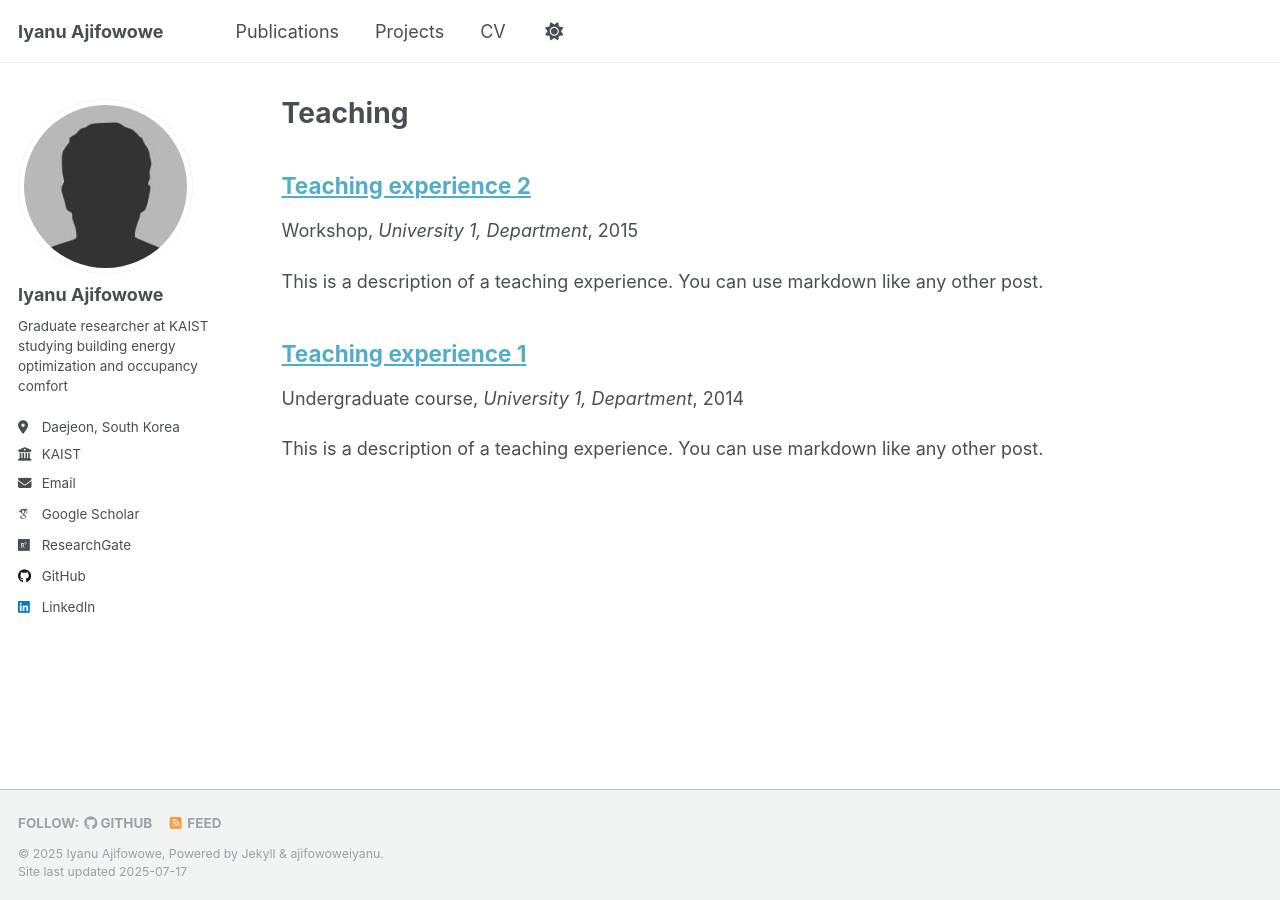
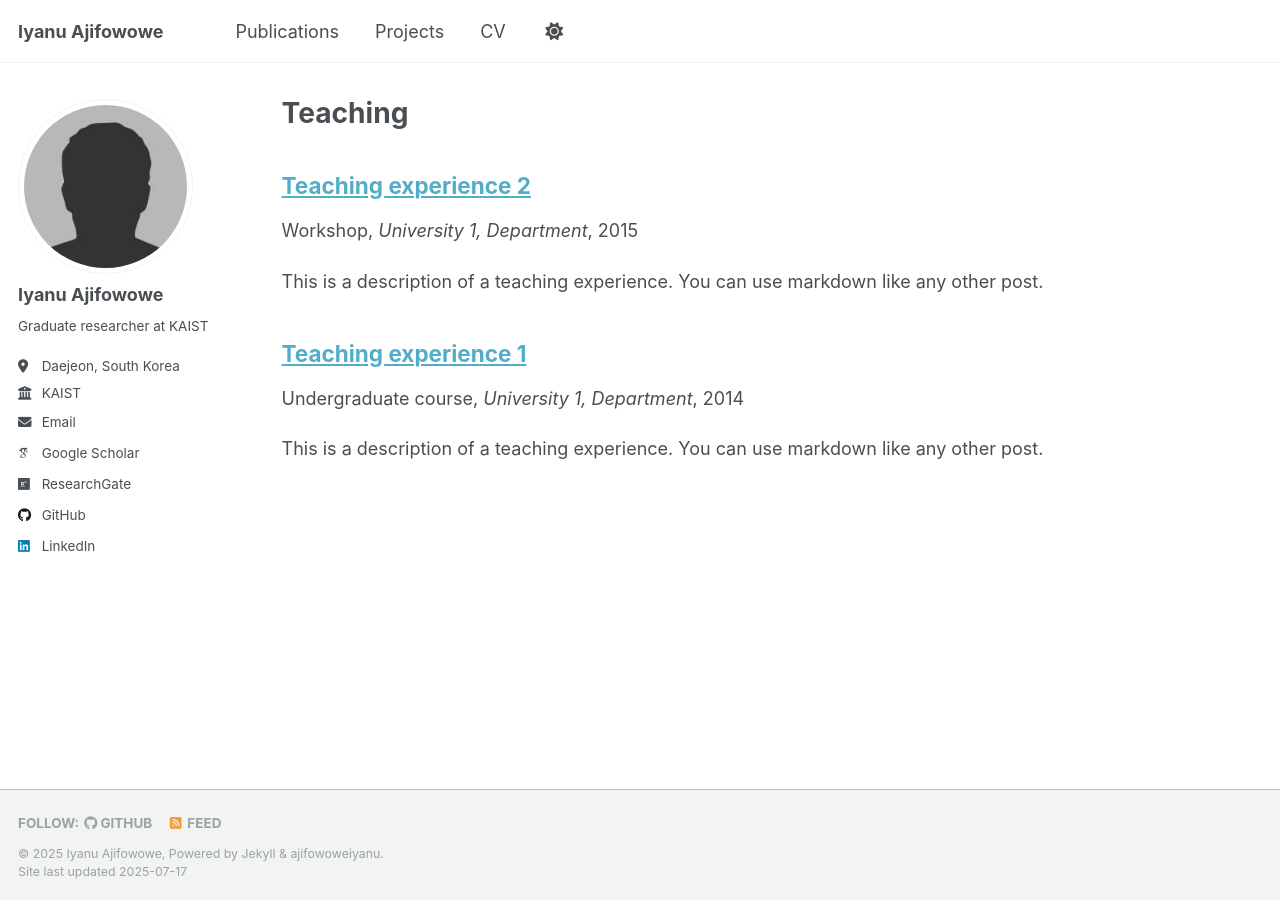
Before and after one commit to ajifowoweiyanu/ajifowoweiyanu.github.io, a Jekyll site: the page built from _pages/teaching.html, in a window 1280 px wide. Built offline with Jekyll 4.4.1, drawn with Linux system fonts in a browser that asks for light colours; some web fonts are replaced.

Commit message:
updated_publication

```diff
--- a/_config.yml
+++ b/_config.yml
@@ -25,7 +25,7 @@ author:
   avatar           : "bio-photo.jpg"
   name             : "Iyanu Ajifowowe"
   pronouns         : # example: "she/her"
-  bio              : "Graduate researcher at KAIST studying building energy optimization and occupancy comfort"
+  bio              : "Graduate researcher at KAIST "
   location         : "Daejeon, South Korea"
   employer         : "KAIST"
   uri              : # URL
--- a/_includes/archive-single.html
+++ b/_includes/archive-single.html
@@ -14,18 +14,19 @@
 
 <div class="{{ include.type | default: "list" }}__item">
   <article class="archive__item" itemscope itemtype="http://schema.org/CreativeWork">
-    {% if include.type == "grid" and teaser %}
+    {% if teaser %}
       <div class="archive__item-teaser">
         <img src=
           {% if teaser contains "://" %}
             "{{ teaser }}"
           {% else %}
-            "{{ teaser | prepend: "/images/" | prepend: base_path }}"
+            "{{ teaser | prepend: '/images/' | prepend: base_path }}"
           {% endif %}
           alt="">
       </div>
     {% endif %}
 
+    <div class="archive__item-details">
       <h2 class="archive__item-title" itemprop="headline">
         {% if post.link %}
           <a href="{{ post.link }}">{{ title }}</a> <a href="{{ base_path }}{{ post.url }}" rel="permalink"><i class="fa fa-link" aria-hidden="true" title="permalink"></i><span class="sr-only">Permalink</span></a>
@@ -79,6 +80,6 @@
       {% elsif post.bibtexurl %}
         <p><a href="{{ post.bibtexurl }}">Download Bibtex</a></p>
       {% endif %}
-
+    </div>
   </article>
 </div>
```
Lines whose indentation alone changed are shown as unchanged.
